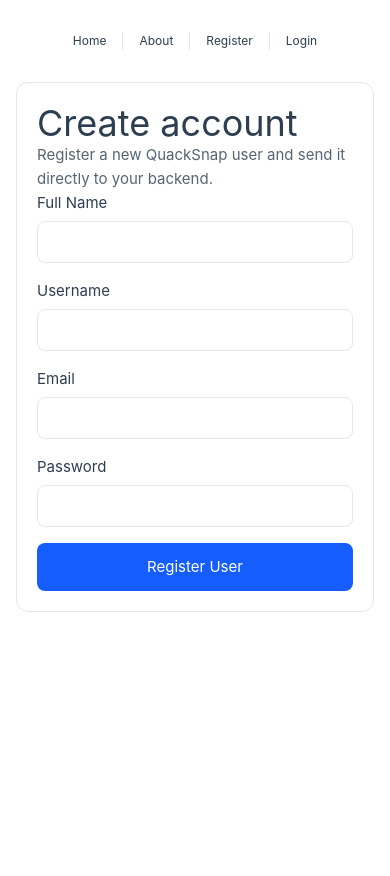
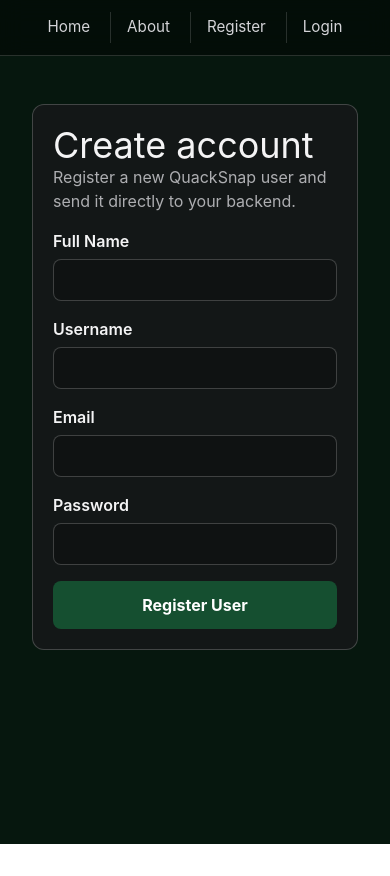
Before and after one commit to HelenaKjeld/QuackSnap, a Vue app in the folder frontend/: page /register in a window 390 px wide. After the commit the page ends 844 px from the top, so only its background shows below. Built offline with nearby package versions, Linux system fonts and the light colour scheme; no server answers; the HTML template or start-up script is replaced by a standard one.

Commit message:
feat: refactor UI components and styles for improved design and responsiveness

```diff
--- a/frontend/src/App.vue
+++ b/frontend/src/App.vue
@@ -1,7 +1,6 @@
 <script setup lang="ts">
 import { RouterLink, RouterView } from 'vue-router'
 import { useRouter } from 'vue-router'
-import HelloWorld from './components/HelloWorld.vue'
 import { useAuth } from '@/stores/auth'
 
 const router = useRouter()
@@ -14,100 +13,45 @@ function onLogout() {
 </script>
 
 <template>
-  <header>
+  <div class="min-h-screen bg-[#06170e] text-zinc-100 antialiased">
+    <header class="sticky top-0 z-10 border-b border-white/15 bg-[#030b07]/70 backdrop-blur-md">
+      <div class="mx-auto max-w-[1200px] px-4 py-3">
+        <nav class="flex w-full flex-wrap items-center justify-center gap-1 text-[0.95rem] lg:gap-2 lg:text-base"
+          data-testid="nav">
+          <RouterLink
+            class="inline-block border-l border-white/15 px-4 py-1 text-zinc-300 no-underline transition hover:text-white first:border-l-0"
+            to="/" data-testid="nav-home">Home</RouterLink>
+          <RouterLink
+            class="inline-block border-l border-white/15 px-4 py-1 text-zinc-300 no-underline transition hover:text-white first:border-l-0"
+            to="/about" data-testid="nav-about">About</RouterLink>
+          <RouterLink v-if="!isLoggedIn"
+            class="inline-block border-l border-white/15 px-4 py-1 text-zinc-300 no-underline transition hover:text-white first:border-l-0"
+            to="/register" data-testid="nav-register">Register</RouterLink>
+          <RouterLink v-if="!isLoggedIn"
+            class="inline-block border-l border-white/15 px-4 py-1 text-zinc-300 no-underline transition hover:text-white first:border-l-0"
+            to="/login" data-testid="nav-login">Login</RouterLink>
+          <RouterLink v-if="isLoggedIn"
+            class="inline-block border-l border-white/15 px-4 py-1 text-zinc-300 no-underline transition hover:text-white first:border-l-0"
+            to="/profile" data-testid="nav-profile">Profile</RouterLink>
+          <span v-if="isLoggedIn"
+            class="ml-3 inline-block rounded-full bg-emerald-100 px-2 py-1 text-xs font-bold text-emerald-800"
+            data-testid="nav-user-name">
+            {{ currentUserName }}
+          </span>
+          <button v-if="isLoggedIn" class="ml-2 cursor-pointer rounded-lg bg-red-600 px-3 py-1 text-white" type="button"
+            data-testid="nav-logout" @click="onLogout">
+            Logout
+          </button>
+        </nav>
+      </div>
+    </header>
 
-    <div class="wrapper">
-      <HelloWorld msg="You did it!" />
-
-      <nav data-testid="nav">
-        <RouterLink to="/" data-testid="nav-home">Home</RouterLink>
-        <RouterLink to="/about" data-testid="nav-about">About</RouterLink>
-        <RouterLink v-if="!isLoggedIn" to="/register" data-testid="nav-register">Register</RouterLink>
-        <RouterLink v-if="!isLoggedIn" to="/login" data-testid="nav-login">Login</RouterLink>
-        <RouterLink v-if="isLoggedIn" to="/profile" data-testid="nav-profile">Profile</RouterLink>
-        <span v-if="isLoggedIn" class="user-badge" data-testid="nav-user-name">{{ currentUserName }}</span>
-        <button v-if="isLoggedIn" class="logout-button" type="button" data-testid="nav-logout"
-          @click="onLogout">Logout</button>
-      </nav>
-    </div>
-  </header>
-
-  <RouterView />
+    <main class="mx-auto max-w-[1200px] p-4 text-zinc-100">
+      <RouterView />
+    </main>
+  </div>
 </template>
 
-<style scoped>
-header {
-  line-height: 1.5;
-  max-height: 100vh;
-}
-
-nav {
-  width: 100%;
-  font-size: 12px;
-  text-align: center;
-  margin-top: 2rem;
-}
-
-nav a.router-link-exact-active {
-  color: var(--color-text);
-}
-
-nav a.router-link-exact-active:hover {
-  background-color: transparent;
-}
-
-nav a {
-  display: inline-block;
-  padding: 0 1rem;
-  border-left: 1px solid var(--color-border);
-}
-
-.user-badge {
-  display: inline-block;
-  margin-left: 1rem;
-  padding: 0.2rem 0.5rem;
-  border-radius: 999px;
-  background: #e0f2fe;
-  color: #075985;
-  font-size: 0.8rem;
-  font-weight: 700;
-}
-
-.logout-button {
-  margin-left: 0.6rem;
-  border: 0;
-  border-radius: 8px;
-  padding: 0.3rem 0.75rem;
-  background: #dc2626;
-  color: #fff;
-  font-weight: 700;
-  cursor: pointer;
-}
-
-nav a:first-of-type {
-  border: 0;
-}
-
-@media (min-width: 1024px) {
-  header {
-    display: flex;
-    place-items: center;
-    padding-right: calc(var(--section-gap) / 2);
-  }
-
-  header .wrapper {
-    display: flex;
-    place-items: flex-start;
-    flex-wrap: wrap;
-  }
-
-  nav {
-    text-align: left;
-    margin-left: -1rem;
-    font-size: 1rem;
-
-    padding: 1rem 0;
-    margin-top: 1rem;
-  }
-}
+<style>
+@import 'tailwindcss';
 </style>
--- a/frontend/src/assets/base.css
+++ /dev/null
@@ -1,86 +0,0 @@
-/* color palette from <https://github.com/vuejs/theme> */
-:root {
-  --vt-c-white: #ffffff;
-  --vt-c-white-soft: #f8f8f8;
-  --vt-c-white-mute: #f2f2f2;
-
-  --vt-c-black: #181818;
-  --vt-c-black-soft: #222222;
-  --vt-c-black-mute: #282828;
-
-  --vt-c-indigo: #2c3e50;
-
-  --vt-c-divider-light-1: rgba(60, 60, 60, 0.29);
-  --vt-c-divider-light-2: rgba(60, 60, 60, 0.12);
-  --vt-c-divider-dark-1: rgba(84, 84, 84, 0.65);
-  --vt-c-divider-dark-2: rgba(84, 84, 84, 0.48);
-
-  --vt-c-text-light-1: var(--vt-c-indigo);
-  --vt-c-text-light-2: rgba(60, 60, 60, 0.66);
-  --vt-c-text-dark-1: var(--vt-c-white);
-  --vt-c-text-dark-2: rgba(235, 235, 235, 0.64);
-}
-
-/* semantic color variables for this project */
-:root {
-  --color-background: var(--vt-c-white);
-  --color-background-soft: var(--vt-c-white-soft);
-  --color-background-mute: var(--vt-c-white-mute);
-
-  --color-border: var(--vt-c-divider-light-2);
-  --color-border-hover: var(--vt-c-divider-light-1);
-
-  --color-heading: var(--vt-c-text-light-1);
-  --color-text: var(--vt-c-text-light-1);
-
-  --section-gap: 160px;
-}
-
-@media (prefers-color-scheme: dark) {
-  :root {
-    --color-background: var(--vt-c-black);
-    --color-background-soft: var(--vt-c-black-soft);
-    --color-background-mute: var(--vt-c-black-mute);
-
-    --color-border: var(--vt-c-divider-dark-2);
-    --color-border-hover: var(--vt-c-divider-dark-1);
-
-    --color-heading: var(--vt-c-text-dark-1);
-    --color-text: var(--vt-c-text-dark-2);
-  }
-}
-
-*,
-*::before,
-*::after {
-  box-sizing: border-box;
-  margin: 0;
-  font-weight: normal;
-}
-
-body {
-  min-height: 100vh;
-  color: var(--color-text);
-  background: var(--color-background);
-  transition:
-    color 0.5s,
-    background-color 0.5s;
-  line-height: 1.6;
-  font-family:
-    Inter,
-    -apple-system,
-    BlinkMacSystemFont,
-    'Segoe UI',
-    Roboto,
-    Oxygen,
-    Ubuntu,
-    Cantarell,
-    'Fira Sans',
-    'Droid Sans',
-    'Helvetica Neue',
-    sans-serif;
-  font-size: 15px;
-  text-rendering: optimizeLegibility;
-  -webkit-font-smoothing: antialiased;
-  -moz-osx-font-smoothing: grayscale;
-}
--- a/frontend/src/assets/main.css
+++ /dev/null
@@ -1,2 +0,0 @@
-@import 'tailwindcss';
-@import './base.css';
--- a/frontend/src/main.ts
+++ b/frontend/src/main.ts
@@ -1,5 +1,3 @@
-import './assets/main.css'
-
 import { createApp } from 'vue'
 import App from './App.vue'
 import router from './router'
--- a/frontend/src/views/HomeView.vue
+++ b/frontend/src/views/HomeView.vue
@@ -1,6 +1,5 @@
 <script setup lang="ts">
 import { onMounted, ref } from 'vue'
-import { RouterLink } from 'vue-router'
 import { useAuth } from '@/stores/auth'
 
 type PostCreator = {
@@ -17,8 +16,8 @@ type PostItem = {
   _createdBy: string | PostCreator
 }
 
-const { isLoggedIn, currentUserName, clearAuthSession, authSession } = useAuth()
-const API_BASE = import.meta.env.VITE_API_URL
+const { isLoggedIn, authSession } = useAuth()
+const API_BASE = (import.meta.env.VITE_API_URL ?? 'http://localhost:4000').replace(/\/$/, '')
 
 const posts = ref<PostItem[]>([])
 const postsLoading = ref(false)
@@ -27,14 +26,15 @@ const postsError = ref('')
 const creatingPost = ref(false)
 const createPostError = ref('')
 const createPostSuccess = ref('')
+const isCreatePostOpen = ref(false)
 const form = ref({
   name: '',
   description: '',
   imageUrl: '',
 })
 
-function onLogout() {
-  clearAuthSession()
+function toggleCreatePost() {
+  isCreatePostOpen.value = !isCreatePostOpen.value
 }
 
 function creatorName(post: PostItem): string {
@@ -127,45 +127,48 @@ onMounted(() => {
 </script>
 
 <template>
-  <main class="space-y-6">
-    <section class="mt-5 flex flex-wrap items-center gap-3" data-testid="home-status">
-      <div v-if="isLoggedIn" class="flex items-center gap-3" data-testid="home-logged-in">
-        Logged in as: <strong data-testid="home-user-name">{{ currentUserName }}</strong>
-        <button class="cursor-pointer rounded-lg bg-red-600 px-3 py-2 font-bold text-white" type="button"
-          data-testid="home-logout" @click="onLogout">
-          Logout
+  <main class="space-y-8">
+    <section v-if="isLoggedIn" class="mx-auto grid w-full max-w-3xl justify-items-center">
+      <button type="button"
+        class="cursor-pointer rounded-xl border border-white/20 bg-[#154f30] px-5 py-3 font-bold text-white"
+        @click="toggleCreatePost">
+        {{ isCreatePostOpen ? 'Close Create Post' : 'Open Create Post' }}
       </button>
-      </div>
-    </section>
 
-    <section v-if="isLoggedIn" class="max-w-2xl rounded-xl border border-[var(--color-border)] p-5">
+      <Transition enter-active-class="transition duration-300 ease-out"
+        enter-from-class="-translate-y-3 scale-[0.98] opacity-0" enter-to-class="translate-y-0 scale-100 opacity-100"
+        leave-active-class="transition duration-200 ease-in" leave-from-class="translate-y-0 scale-100 opacity-100"
+        leave-to-class="-translate-y-3 scale-[0.98] opacity-0">
+        <div v-if="isCreatePostOpen"
+          class="mt-3 w-full rounded-xl border border-white/20 bg-zinc-900/75 p-5 shadow-[0_12px_28px_rgba(10,20,35,0.35)]">
           <h2 class="text-2xl font-semibold">Create Post</h2>
           <p class="mb-4 opacity-80">Add a name, description and image to create a post.</p>
 
           <form class="grid gap-4" @submit.prevent="onCreatePost">
             <label class="grid gap-1.5 font-medium">
               Post Name
-          <input v-model="form.name" class="rounded-lg border border-[var(--color-border)] bg-transparent px-3 py-2"
-            type="text" minlength="3" maxlength="255" required />
+              <input v-model="form.name" class="rounded-lg border border-white/20 bg-black/20 px-3 py-2" type="text"
+                minlength="3" maxlength="255" required />
             </label>
 
             <label class="grid gap-1.5 font-medium">
               Description
               <textarea v-model="form.description"
-            class="min-h-28 rounded-lg border border-[var(--color-border)] bg-transparent px-3 py-2" minlength="3"
-            maxlength="1024" required />
+                class="min-h-28 rounded-lg border border-white/20 bg-black/20 px-3 py-2" minlength="3" maxlength="1024"
+                required />
             </label>
 
             <label class="grid gap-1.5 font-medium">
               Upload Image
-          <input class="rounded-lg border border-[var(--color-border)] px-3 py-2" type="file" accept="image/*"
+              <input class="rounded-lg border border-white/20 bg-black/20 px-3 py-2" type="file" accept="image/*"
                 @change="onImageSelect" required />
             </label>
 
-        <img v-if="form.imageUrl" :src="form.imageUrl" alt="Preview" class="max-h-56 w-full rounded-lg object-cover" />
+            <img v-if="form.imageUrl" :src="form.imageUrl" alt="Preview"
+              class="max-h-56 w-full rounded-lg object-cover" />
 
             <button :disabled="creatingPost"
-          class="cursor-pointer rounded-lg bg-indigo-600 px-4 py-3 font-bold text-white disabled:cursor-not-allowed disabled:opacity-70"
+              class="cursor-pointer rounded-lg bg-[#154f30] px-4 py-3 font-bold text-white disabled:cursor-not-allowed disabled:opacity-70"
               type="submit">
               {{ creatingPost ? 'Creating...' : 'Create Post' }}
             </button>
@@ -173,16 +176,21 @@ onMounted(() => {
 
           <p v-if="createPostSuccess" class="mt-3 font-semibold text-green-600">{{ createPostSuccess }}</p>
           <p v-if="createPostError" class="mt-3 font-semibold text-red-600">{{ createPostError }}</p>
+        </div>
+      </Transition>
     </section>
 
     <section class="space-y-3">
-      <h2 class="text-2xl font-semibold">Latest Posts</h2>
+      <h2 class="text-center text-3xl font-semibold md:text-4xl">Only the Finest Quacks</h2>
       <p v-if="postsLoading">Loading posts...</p>
       <p v-if="postsError" class="font-semibold text-red-600">{{ postsError }}</p>
+      <p v-else-if="!postsLoading && posts.length === 0" class="text-zinc-300">No posts yet. Be the first to create one.
+      </p>
 
-      <div v-if="!postsLoading && !postsError" class="grid gap-4">
-        <article v-for="post in posts" :key="post._id" class="rounded-xl border border-[var(--color-border)] p-4">
-          <img :src="post.imageUrl" :alt="post.name" class="mb-3 max-h-72 w-full rounded-lg object-cover" />
+      <div v-if="!postsLoading && !postsError" class="grid justify-items-center gap-4">
+        <article v-for="post in posts" :key="post._id"
+          class="w-[min(50vw,980px)] rounded-2xl border border-white/20 bg-[#030b07] p-4 shadow-[0_12px_28px_rgba(10,20,35,0.35)] max-md:w-[min(92vw,980px)]">
+          <img :src="post.imageUrl" :alt="post.name" class="mb-3 max-h-[55vh] w-full rounded-xl object-cover" />
           <h3 class="text-xl font-semibold">{{ post.name }}</h3>
           <p class="mb-2 opacity-90">{{ post.description }}</p>
           <p class="text-sm opacity-80">Created by: <strong>{{ creatorName(post) }}</strong></p>
--- a/frontend/src/views/RegisterView.vue
+++ b/frontend/src/views/RegisterView.vue
@@ -22,7 +22,7 @@ const form = ref<RegisterPayload>({
 const loading = ref(false)
 const successMessage = ref('')
 const errorMessage = ref('')
-const API_BASE = (import.meta.env.VITE_API_URL ?? '').replace(/\/$/, '')
+const API_BASE = (import.meta.env.VITE_API_URL ?? 'http://localhost:4000').replace(/\/$/, '')
 
 async function onSubmit() {
     loading.value = true
@@ -69,42 +69,42 @@ async function onSubmit() {
 
 <template>
     <main class="grid place-items-center px-4 py-8">
-        <section class="w-full max-w-[520px] rounded-xl border border-[var(--color-border)] p-5">
+        <section class="w-full max-w-[520px] rounded-xl border border-white/20 bg-zinc-900/75 p-5">
             <h1 class="text-4xl">Create account</h1>
-            <p class="mb-4 text-[color:var(--color-text)] opacity-80">Register a new QuackSnap user and send it directly
+            <p class="mb-4 text-zinc-300 opacity-80">Register a new QuackSnap user and send it directly
                 to your backend.</p>
 
             <form class="grid gap-4" @submit.prevent="onSubmit">
                 <label class="grid gap-1.5 font-semibold">
                     Full Name
                     <input v-model="form.fullName"
-                        class="rounded-lg border border-[var(--color-border)] bg-transparent px-3 py-2 text-[color:var(--color-text)]"
-                        type="text" required minlength="3" maxlength="255" />
+                        class="rounded-lg border border-white/20 bg-black/20 px-3 py-2 text-zinc-100" type="text"
+                        required minlength="3" maxlength="255" />
                 </label>
 
                 <label class="grid gap-1.5 font-semibold">
                     Username
                     <input v-model="form.userName"
-                        class="rounded-lg border border-[var(--color-border)] bg-transparent px-3 py-2 text-[color:var(--color-text)]"
-                        type="text" required minlength="3" maxlength="255" />
+                        class="rounded-lg border border-white/20 bg-black/20 px-3 py-2 text-zinc-100" type="text"
+                        required minlength="3" maxlength="255" />
                 </label>
 
                 <label class="grid gap-1.5 font-semibold">
                     Email
                     <input v-model="form.email"
-                        class="rounded-lg border border-[var(--color-border)] bg-transparent px-3 py-2 text-[color:var(--color-text)]"
-                        type="email" required />
+                        class="rounded-lg border border-white/20 bg-black/20 px-3 py-2 text-zinc-100" type="email"
+                        required />
                 </label>
 
                 <label class="grid gap-1.5 font-semibold">
                     Password
                     <input v-model="form.password"
-                        class="rounded-lg border border-[var(--color-border)] bg-transparent px-3 py-2 text-[color:var(--color-text)]"
-                        type="password" required minlength="6" maxlength="30" />
+                        class="rounded-lg border border-white/20 bg-black/20 px-3 py-2 text-zinc-100" type="password"
+                        required minlength="6" maxlength="30" />
                 </label>
 
                 <button :disabled="loading"
-                    class="cursor-pointer rounded-lg bg-blue-600 px-4 py-3 font-bold text-white disabled:cursor-not-allowed disabled:opacity-70"
+                    class="cursor-pointer rounded-lg bg-[#154f30] px-4 py-3 font-bold text-white disabled:cursor-not-allowed disabled:opacity-70"
                     type="submit">
                     {{ loading ? 'Registering...' : 'Register User' }}
                 </button>
```
Also changed, not shown: frontend/src/views/LoginView.vue (+8 -8 lines), frontend/src/views/ProfileView.vue (+12 -15 lines). Lines whose indentation alone changed are shown as unchanged.
